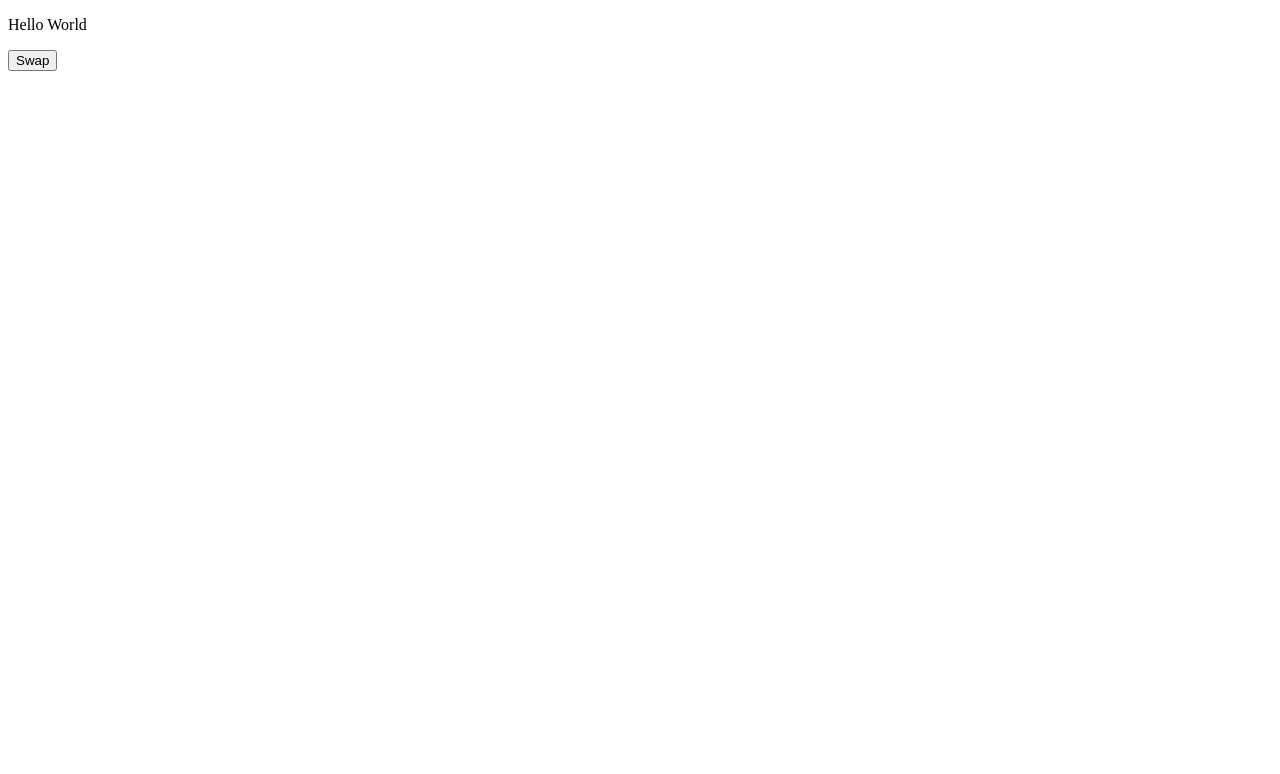
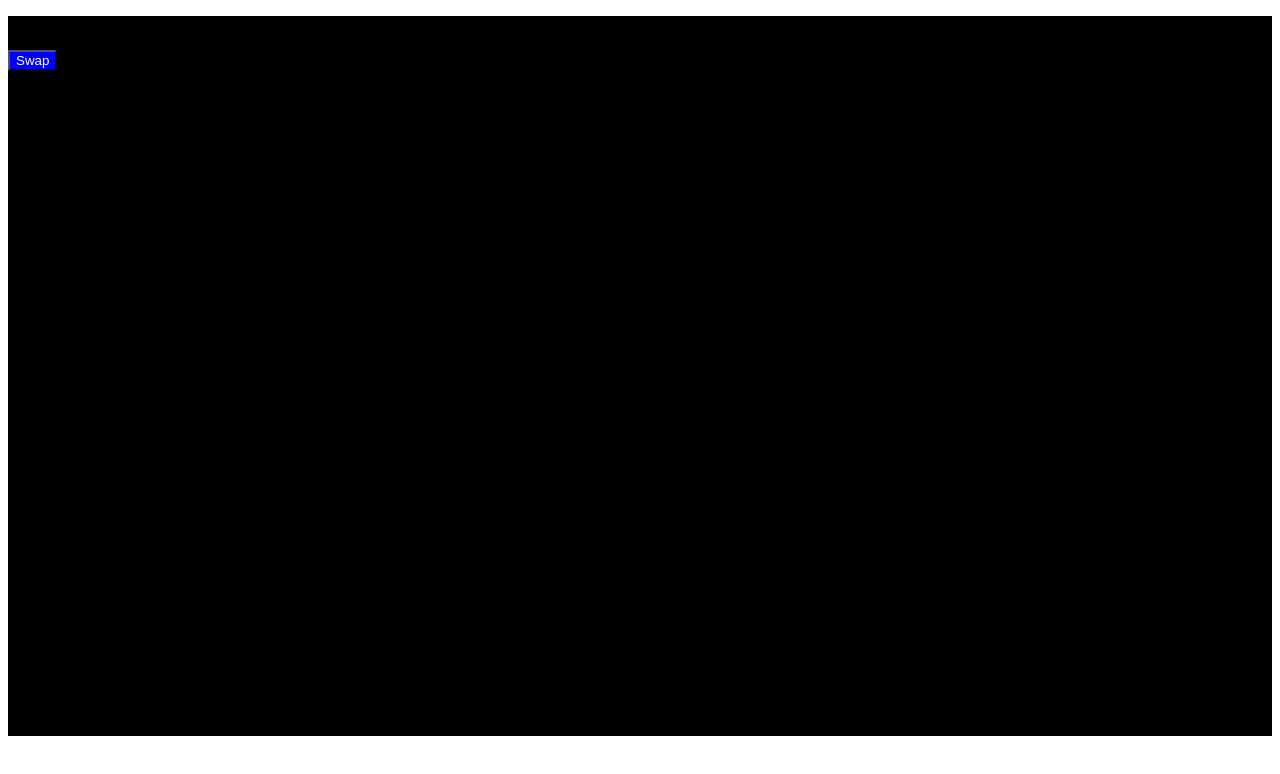
Before and after one commit to acciojob/dark-theme-Powerpoffgirl, a website: page main.html in a window 1280 px wide. Both pictures are taken after a click on the button "Swap". Drawn offline with Linux system fonts and the light colour scheme.

Commit message:
completed

```diff
--- a/main.html
+++ b/main.html
@@ -7,12 +7,12 @@
     <link rel="stylesheet" href="styles.css">
   </head>
   <body>
-    <main>
+    <main id="app" class = 'day'>
       <!-- html markup here -->
       <p id="ptag">
-        Hello World
+        I am an AccioJob student, ready to become an awesome full stack developer.
       </p>
-      <button>Swap</button>
+      <button id="swap" class="button_day">Swap</button>
     </main>
     <script src="./script.js"></script>
   </body>
--- a/script.js
+++ b/script.js
@@ -1 +1,14 @@
 //your code here
+
+const btn = document.getElementById("swap");
+const app = document.getElementById("app");
+
+btn.addEventListener("click", changeColor);
+
+function changeColor() {
+  if (app.style.backgroundColor == "black") {
+    app.style.backgroundColor = "white";
+  } else {
+    app.style.backgroundColor = "black";
+  }
+}
--- a/styles.css
+++ b/styles.css
@@ -10,7 +10,7 @@
   outline:0;
 }
 
-.button_night{
+.button_day{
   background-color:blue;
   color:white;
 }
```
